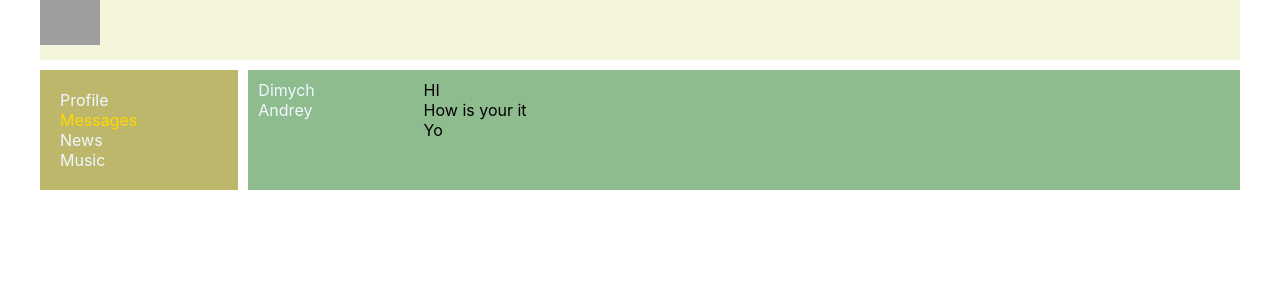
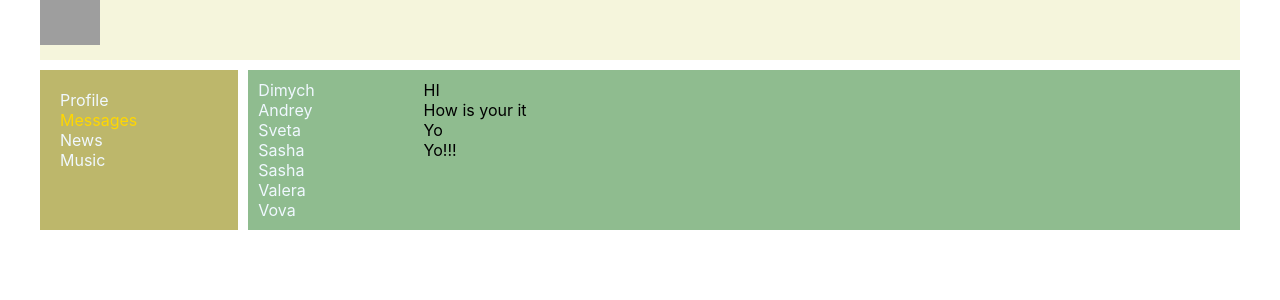
Before and after one commit to VoronkovVladimir/it-incubator-react-network-2022, a React (Create React App) app: page /dialogs in a window 1280 px wide. Shown: the top 300 px of the page. Built offline with nearby package versions, Linux system fonts and the light colour scheme; grey boxes are pictures that could not be loaded.

Commit message:
25 (map)

```diff
--- a/src/components/Dialogs/Dialogs.tsx
+++ b/src/components/Dialogs/Dialogs.tsx
@@ -24,35 +24,37 @@ const Message: React.FC<MessageItemPropsType> = (props) => {
     return (
         <div className={s.message}>{props.message}</div>
     );
-
 }
 const Dialogs = () => {
 
-    let dialogsData = [
+    let dialogs = [
         {id: 1, name: 'Dimych'},
         {id: 2, name: 'Andrey'},
         {id: 3, name: 'Sveta'},
         {id: 4, name: 'Sasha'},
         {id: 5, name: 'Sasha'},
         {id: 6, name: 'Valera'},
+        {id: 7, name: 'Vova'},
     ]
 
-    let messagesData = [
+    let dialogsElements = dialogs.map(dialog => <DialogItem name={dialog.name} id={dialog.id}/>)
+
+    let messages = [
         {id: 1, message: 'HI'},
         {id: 2, message: 'How is your it'},
         {id: 3, message: 'Yo'},
+        {id: 4, message: 'Yo!!!'},
     ]
+
+    let messagesElement = messages.map(message => <Message message={message.message} id={message.id}/>)
 
     return (
         <div className={s.dialogs}>
             <div className={s.dialogsItems}>
-                <DialogItem name={dialogsData[0].name} id={dialogsData[0].id}/>
-                <DialogItem name={dialogsData[1].name} id={dialogsData[1].id}/>
+                {dialogsElements}
             </div>
             <div className={s.messages}>
-                <Message message={messagesData[0].message} id={messagesData[0].id}/>
-                <Message message={messagesData[1].message} id={messagesData[1].id}/>
-                <Message message={messagesData[2].message} id={messagesData[2].id}/>
+                {messagesElement}
             </div>
         </div>
     );
--- a/src/components/Profile/MyPosts/MyPosts.tsx
+++ b/src/components/Profile/MyPosts/MyPosts.tsx
@@ -3,11 +3,14 @@ import s from './MyPosts.module.css';
 import Post from "./Post/Post";
 
 const MyPosts = () => {
-    let postData = [
+    let posts = [
         {id: 1, message: 'HI! How are you?', like: 5},
         {id: 2, message: 'Its OK', like: 4},
         {id: 3, message: 'YO', like: 3},
+        {id: 4, message: 'YO!!!', like: 2},
     ]
+
+    let postsElements = posts.map(post => <Post message={post.message} like={post.like}/>)
 
     return (
         <div className={s.postsBlock}>
@@ -23,9 +26,7 @@ const MyPosts = () => {
                 </div>
             </div>
             <div className={s.posts}>
-                <Post message={postData[0].message} like={postData[0].like}/>
-                <Post message={postData[1].message} like={postData[1].like}/>
-                <Post message={postData[2].message} like={postData[2].like}/>
+                {postsElements}
             </div>
         </div>
     );
```
